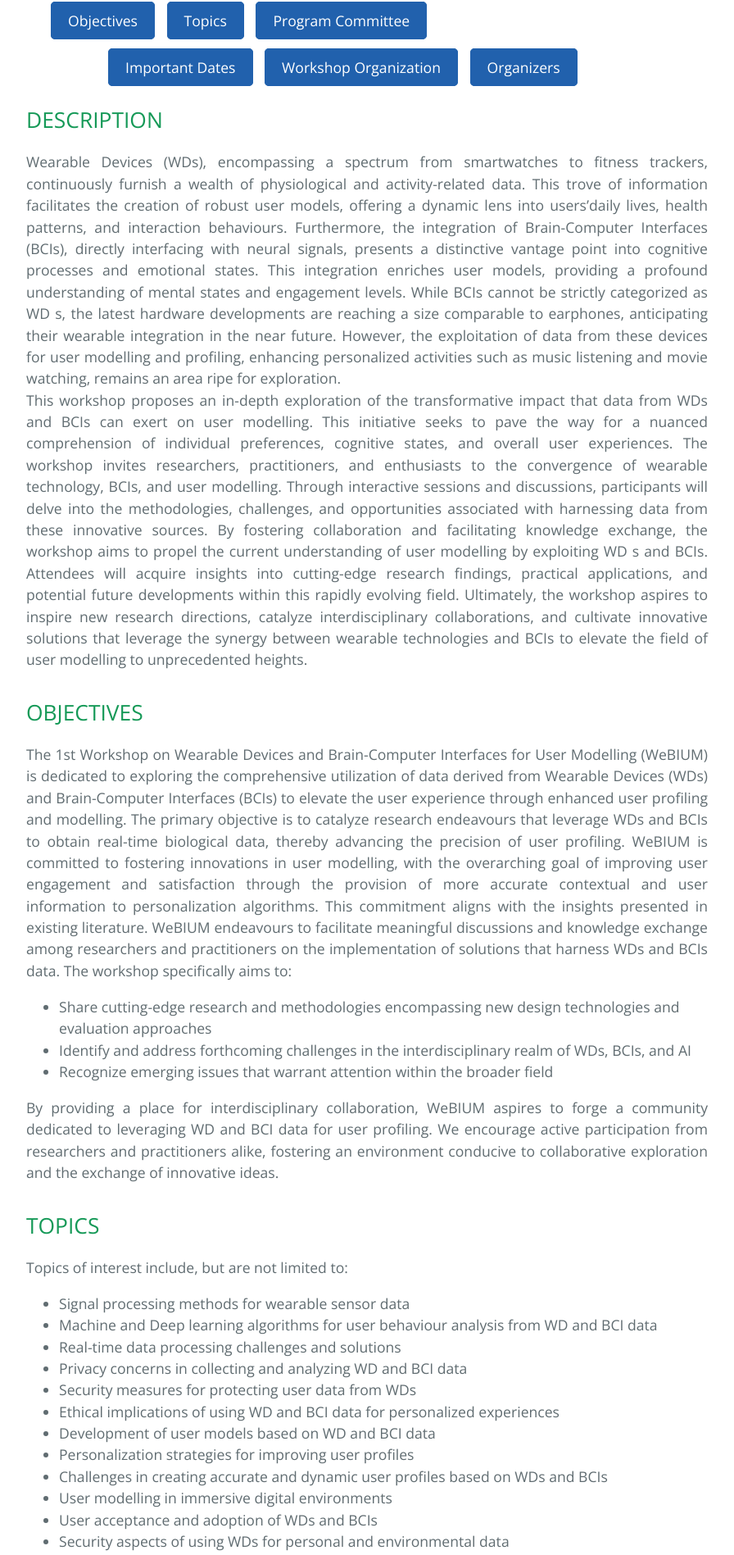
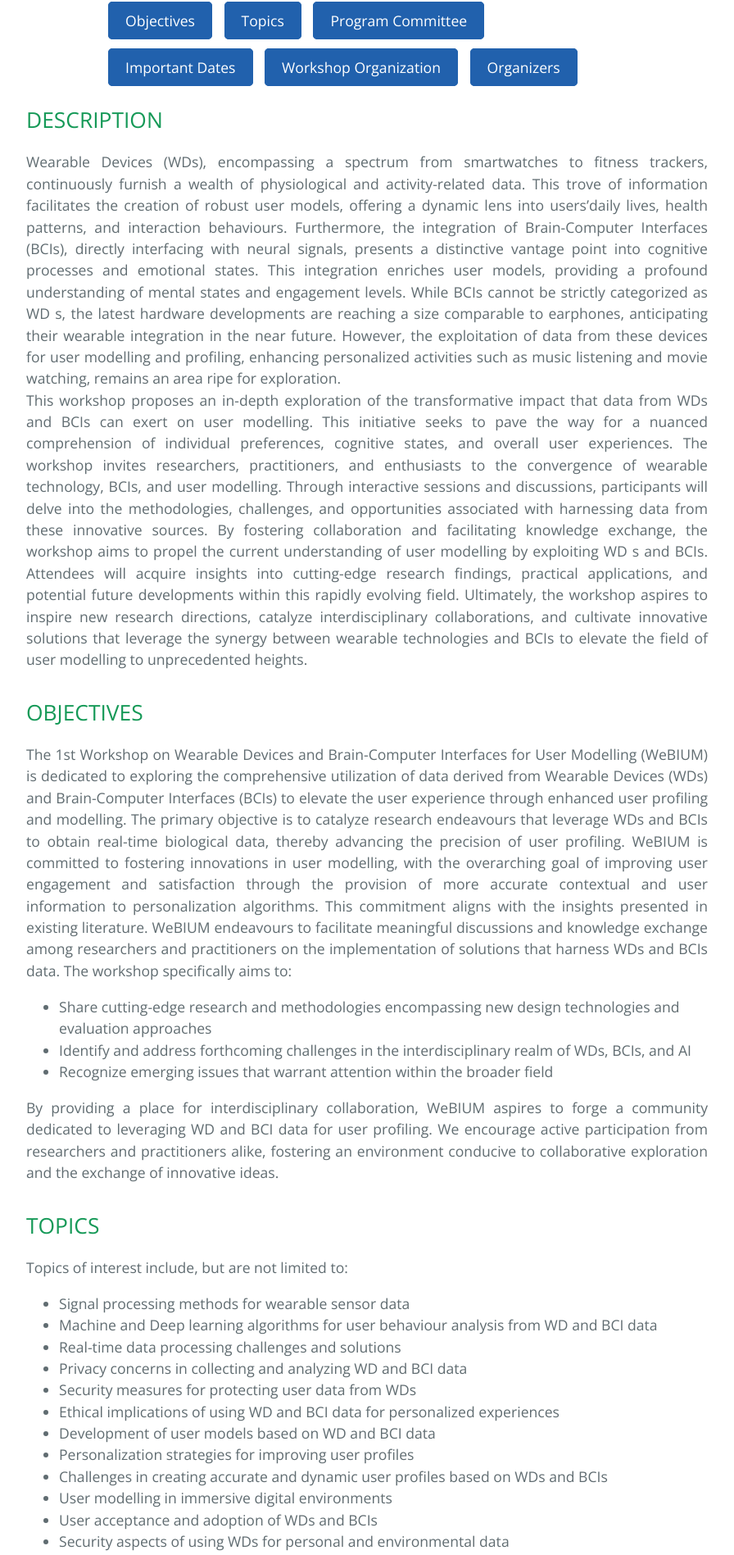
Before and after one commit to domenicolofu/webium24, a Jekyll site: the page built from index.md, in a window 1280 px wide. Shown: the part 882-2779 px from the top of the page at 82% size, without its empty margins (192-1088 px from the left). Built offline with Jekyll 4.4.1, drawn with Linux system fonts in a browser that asks for light colours.

Commit message:
Update index.md

```diff
--- a/index.md
+++ b/index.md
@@ -1,7 +1,7 @@
 ---
 layout: default
 ---
-<div style='margin-left:30px;'>
+<div style='margin-left:100px;'>
 <a href="#OBJ" class="button">Objectives</a>
 <a href="#TOP" class="button">Topics</a>
 <a href="#PC" class="button">Program Committee</a><br></div>
```
